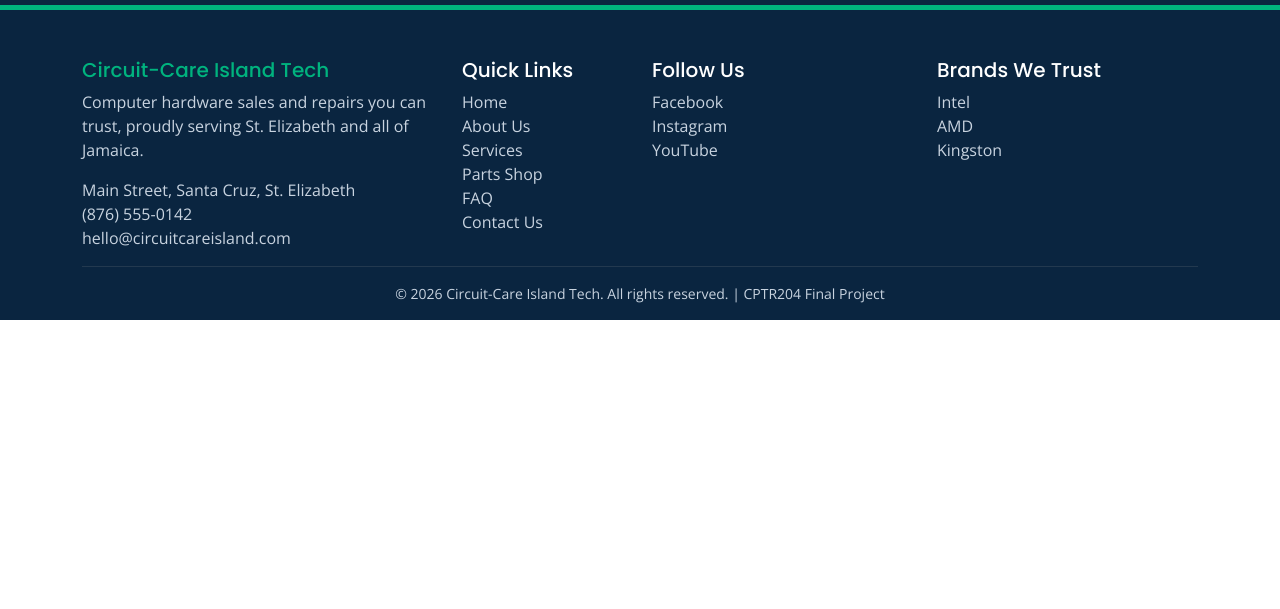
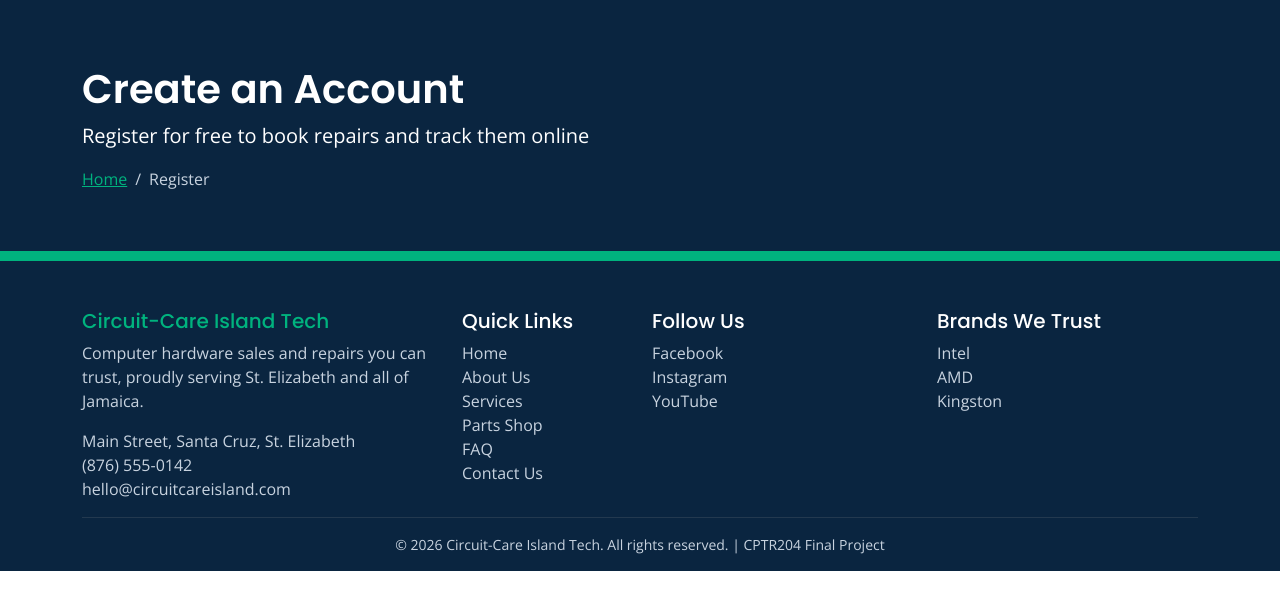
Before and after one commit to ray-bourne/CPTR204-Final-Project-Group, a plain HTML site: page register.html in a window 1280 px wide. Shown: the part 61-670 px from the top of the page. Drawn offline with nearby package versions, Linux system fonts and the light colour scheme.

Commit message:
register page banner done

```diff
--- a/register.html
+++ b/register.html
@@ -7,8 +7,10 @@
 
   <!-- BOOTSTRAP CSS -->
   <link href="https://cdn.jsdelivr.net/npm/bootstrap@5.3.8/dist/css/bootstrap.min.css" rel="stylesheet">
+
   <!-- GOOGLE FONTS (Poppins for headings, Open Sans for text) -->
   <link href="https://fonts.googleapis.com/css2?family=Open+Sans:wght@400;600;700&family=Poppins:wght@500;600;700&display=swap" rel="stylesheet">
+
   <!-- OUR OWN CSS (EXTERNAL) -->
   <link href="css/style.css" rel="stylesheet">
 </head>
@@ -45,9 +47,20 @@
 
   <!-- MAIN CONTENT -->
   <main>
-    <!-- ===== ADRIAN HINDS: BUILD THE REGISTER PAGE CONTENT HERE =====
-         Follow the "Register" section of the guide (guides folder).
-         Paste each step's code below this comment, in order. -->
+    <!-- Page Banner -->
+     <section class="page-banner">
+      <div class="container">
+        <h1>Create an Account</h1>
+        <p class="lead mb-3">Register for free to book repairs and track them online</p>
+        <nav aria-label="breadcrumb">
+          <ol class="breadcrumb mb-0">
+            <li class="breadcrumb-item"><a href="index.html">Home</a></li>
+            <li class="breadcrumb-item active" aria-current="page">Register</li>
+          </ol>
+        </nav>
+      </div>
+     </section>
+    <!-- Registration Card-->
   </main>
 
   <!-- FOOTER -->
@@ -72,6 +85,7 @@
             <li><a class="footer-link" href="contact.html">Contact Us</a></li>
           </ul>
         </div>
+
         <!-- FOOTER: FOLLOW US (EXTERNAL LINKS - OPEN IN A NEW TAB) -->
         <div class="col-6 col-md-3">
           <h2 class="h5">Follow Us</h2>
@@ -81,6 +95,7 @@
             <li><a class="footer-link" href="https://www.youtube.com" target="_blank" rel="noopener">YouTube</a></li>
           </ul>
         </div>
+
         <!-- FOOTER: BRANDS WE TRUST (EXTERNAL LINKS - OPEN IN A NEW TAB) -->
         <div class="col-md-3">
           <h2 class="h5">Brands We Trust</h2>
@@ -98,6 +113,7 @@
 
   <!-- BOOTSTRAP JAVASCRIPT (needed for the navbar menu, carousel and accordion) -->
   <script src="https://cdn.jsdelivr.net/npm/bootstrap@5.3.8/dist/js/bootstrap.bundle.min.js"></script>
+
   <!-- OUR JAVASCRIPT FOR THIS PAGE -->
   <script src="js/register.js"></script>
 </body>
```
